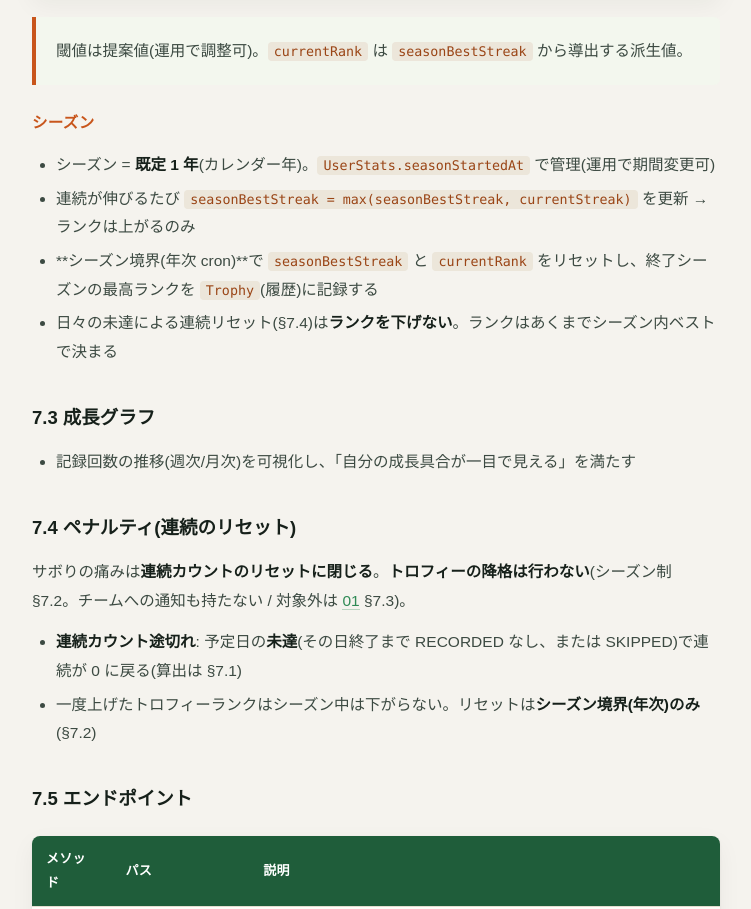
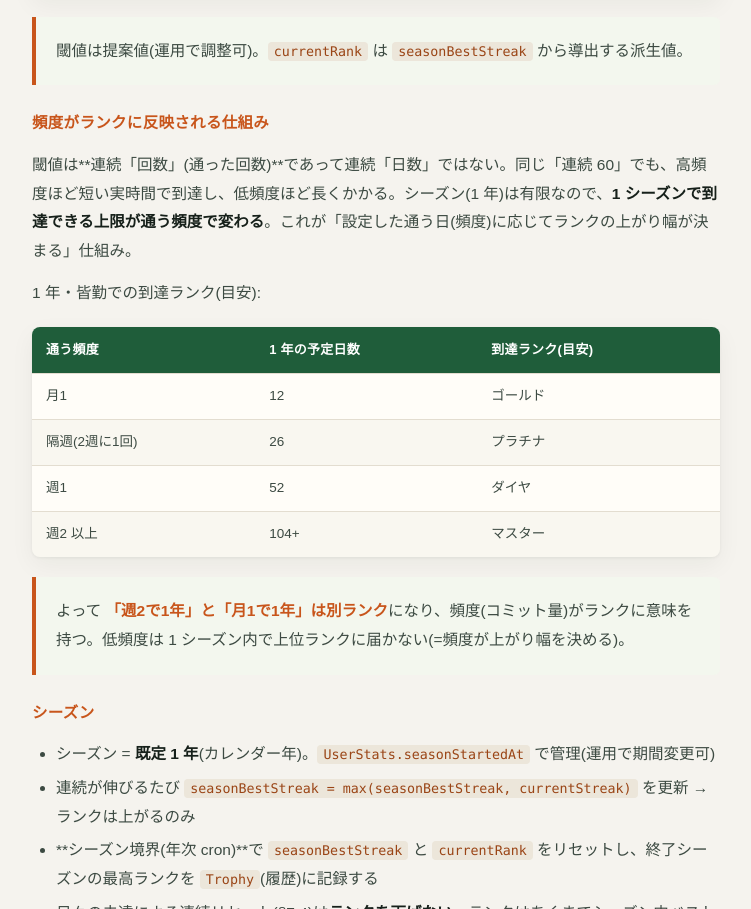
Before and after one commit to hiromichi-hayashi/repup, a website: page docs/html/02_function_design.html in a window 1280 px wide. Shown: the part 9772-10681 px from the top of the page, without its empty margins (272-1023 px from the left). Drawn offline with Linux system fonts and the light colour scheme.

Commit message:
docs(02): ランクが頻度を反映する仕組みを明文化
閾値は連続「回数」(通った回数)で持つため、シーズン(1年)内の
到達上限が頻度で変わる。週2で1年→マスター/月1で1年→ゴールド と
別ランクになることを worked example で明示。

Co-Authored-By: Claude Opus 4.8 <noreply@anthropic.com>

```diff
--- a/docs/html/02_function_design.html
+++ b/docs/html/02_function_design.html
@@ -502,6 +502,41 @@ body{margin:0;background:var(--paper);color:var(--ink);
 <blockquote>
 <p>閾値は提案値(運用で調整可)。<code>currentRank</code> は <code>seasonBestStreak</code> から導出する派生値。</p>
 </blockquote>
+<h4>頻度がランクに反映される仕組み</h4>
+<p>閾値は**連続「回数」(通った回数)**であって連続「日数」ではない。同じ「連続 60」でも、高頻度ほど短い実時間で到達し、低頻度ほど長くかかる。シーズン(1 年)は有限なので、<strong>1 シーズンで到達できる上限が通う頻度で変わる</strong>。これが「設定した通う日(頻度)に応じてランクの上がり幅が決まる」仕組み。</p>
+<p>1 年・皆勤での到達ランク(目安):</p>
+<table>
+<thead>
+<tr>
+<th>通う頻度</th>
+<th>1 年の予定日数</th>
+<th>到達ランク(目安)</th>
+</tr>
+</thead>
+<tbody><tr>
+<td>月1</td>
+<td>12</td>
+<td>ゴールド</td>
+</tr>
+<tr>
+<td>隔週(2週に1回)</td>
+<td>26</td>
+<td>プラチナ</td>
+</tr>
+<tr>
+<td>週1</td>
+<td>52</td>
+<td>ダイヤ</td>
+</tr>
+<tr>
+<td>週2 以上</td>
+<td>104+</td>
+<td>マスター</td>
+</tr>
+</tbody></table>
+<blockquote>
+<p>よって <strong>「週2で1年」と「月1で1年」は別ランク</strong>になり、頻度(コミット量)がランクに意味を持つ。低頻度は 1 シーズン内で上位ランクに届かない(=頻度が上がり幅を決める)。</p>
+</blockquote>
 <h4>シーズン</h4>
 <ul>
 <li>シーズン = <strong>既定 1 年</strong>(カレンダー年)。<code>UserStats.seasonStartedAt</code> で管理(運用で期間変更可)</li>
```
Also changed, not shown: docs/02_function_design.md (+15 -0 lines).
